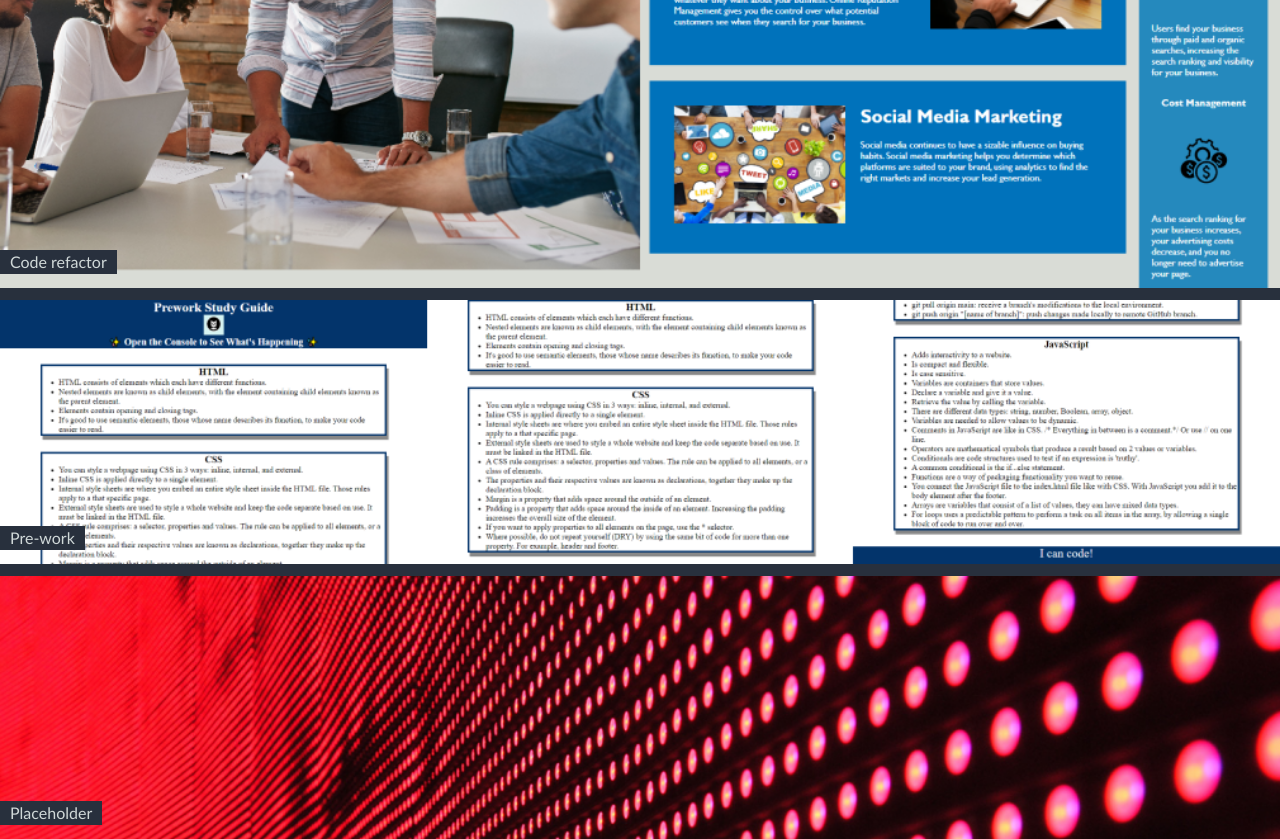
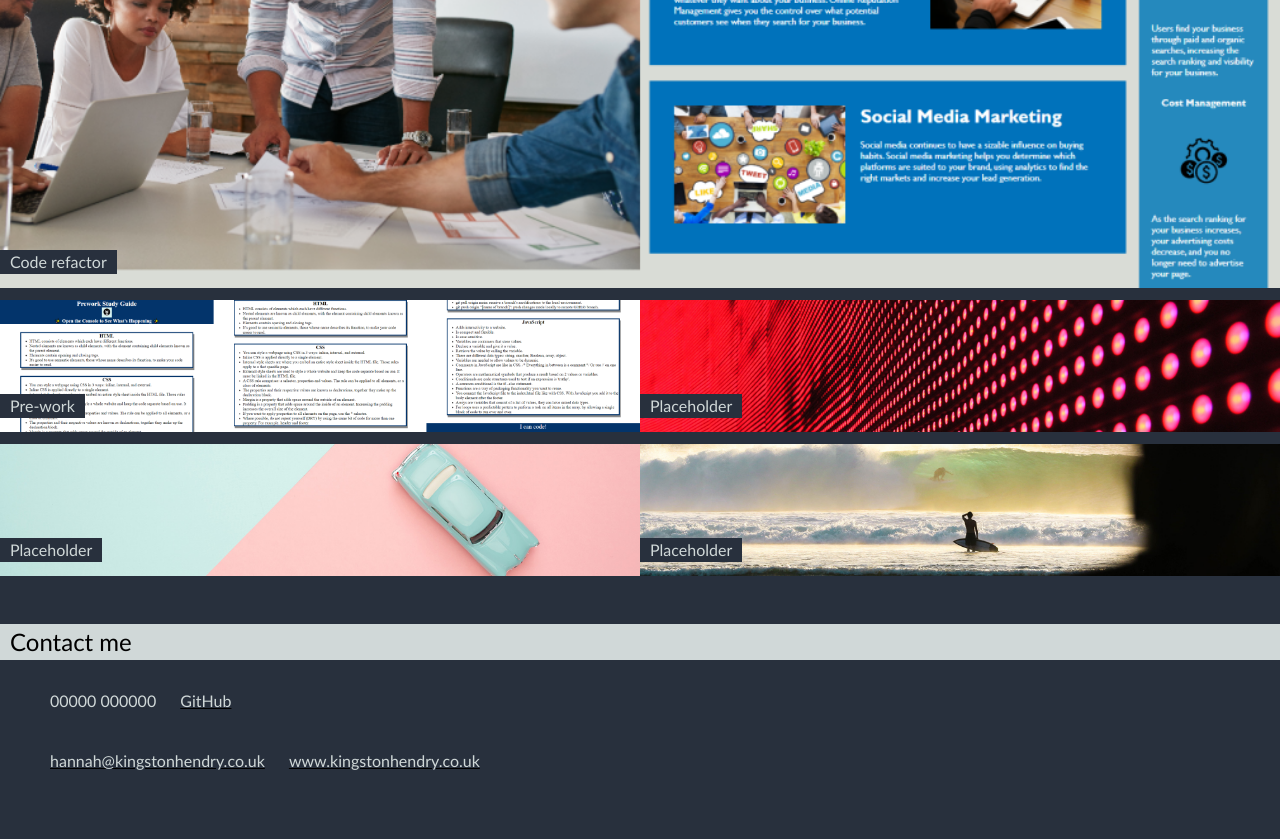
Before and after one commit to Hannah-KH/2-portfolio, a plain HTML site: page index.html in a window 1280 px wide. Shown: the part 818-1657 px from the top of the page. After the commit the page ends 1617 px from the top, so only its background shows below. Drawn offline with Linux system fonts and the light colour scheme.

Commit message:
Make work items responsive

```diff
--- a/css/style.css
+++ b/css/style.css
@@ -158,3 +158,39 @@ a {
 .link {
   text-decoration: underline;
 }
+/* Responsive elements for desktop */
+@media screen and (min-width: 1024px) {
+  .items {
+    display: grid;
+    grid-template-columns: 1fr 1fr;
+    grid-template-rows: 1fr 1fr;
+    grid-template-areas:
+    "item1 item2"
+    "item3 item4";
+  }
+  .item1 {
+    grid-area: "item1"
+  }
+  .item2 {
+    grid-area: "item2"
+  }
+  .item3 {
+    grid-area: "item3"
+  }
+  .item4 {
+    grid-area: "item4"
+  }
+  /*
+  .details {
+    display: grid;
+    grid-template-columns: 1fr;
+    grid-template-rows: 1fr;
+    grid-template-areas: "details1 details2";
+  }
+  .details1 {
+    grid-area: "details1";
+  }
+  .details2 {
+    grid-area: "details2";
+  }*/
+}
--- a/index.html
+++ b/index.html
@@ -46,7 +46,7 @@
     </section>
 
     <!-- work container -->
-    <section class="page-section">
+    <section class="page-section" id="worksection">
       <h2 class="Work" id="Work">Work</h2>
       <div class="examples">
         <div class="Big">
@@ -55,6 +55,7 @@
           <div class="label"><a>Code refactor</a>
           </div>
         </div>
+        <div class="items">
         <div class="item1">
           <a href="https://hannah-kh.github.io/prework-study-guide/" target="_blank">
         <img src="./images/prework.png" alt="Image of prework study guide." width=100%></a>
@@ -76,11 +77,13 @@
           <div class="label"><a>Placeholder</a></div>
         </div>
       </div>
+      </div>
     </section>
 
     <!-- contact -->
     <section class="page-section">
       <h2 class="Contact" id="Contact">Contact me</h2>
+      <div class="details">
       <div class="details1">
       <ul>
         <li><a>00000 000000</a></li>
@@ -93,6 +96,7 @@
         <li class="link"><a href="http://kingstonhendry.co.uk/">www.kingstonhendry.co.uk</a></li>
       </ul>
     </div>
+  </div>
     </section>
   </main>
 </body>
```
